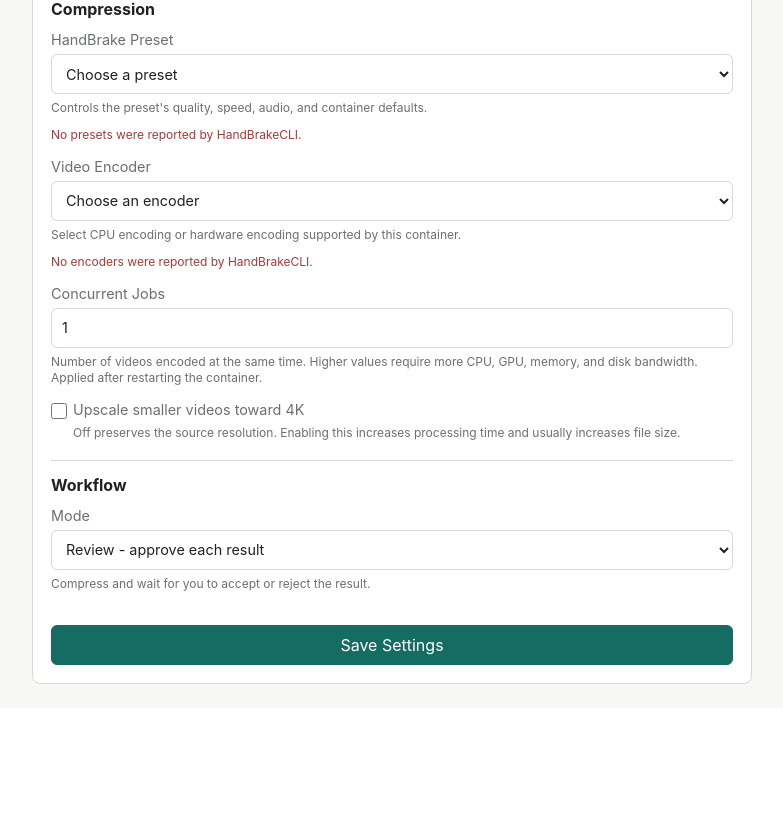
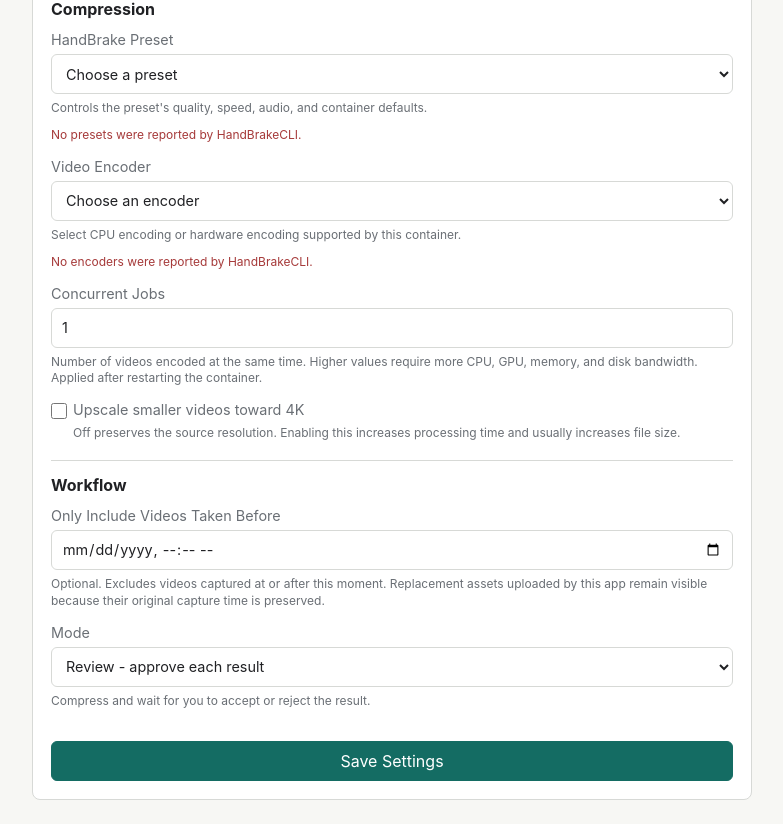
Before and after one commit to zivshek/immich-compress, a FastAPI app: page /settings in a window 1280 px wide. Shown: the part 401-1225 px from the top of the page, without its empty margins (42-825 px from the left). Before the commit the page ends 1085 px from the top, so only its background shows below. Run offline with FastAPI, Linux system fonts and the light colour scheme; data that the repository does not hold is empty; parts of the project's set-up code (start-up, migrations or seed data) failed here and were passed over; some libraries are stand-ins or nearby versions.

Commit message:
feat: filter videos by capture time

```diff
--- a/app/config.py
+++ b/app/config.py
@@ -42,6 +42,7 @@ class Settings:
     exiftool: str = os.environ.get("EXIFTOOL", "exiftool")
     handbrake_preset: str = os.environ.get("HANDBRAKE_PRESET", "")
     handbrake_encoder: str = os.environ.get("HANDBRAKE_ENCODER", "")
+    video_taken_before: str = os.environ.get("VIDEO_TAKEN_BEFORE", "")
     poll_interval_seconds: int = env_int("POLL_INTERVAL_SECONDS", 300)
     auto_process_new_uploads: bool = env_bool("AUTO_PROCESS_NEW_UPLOADS", False)
     max_concurrent_jobs: int = env_int("MAX_CONCURRENT_JOBS", 1)
@@ -67,6 +68,7 @@ def effective_settings() -> Settings:
         immich_api_key=db.get_setting("immich_api_key", settings.immich_api_key),
         handbrake_preset=db.get_setting("handbrake_preset", settings.handbrake_preset),
         handbrake_encoder=db.get_setting("handbrake_encoder", settings.handbrake_encoder),
+        video_taken_before=db.get_setting("video_taken_before", settings.video_taken_before),
         max_concurrent_jobs=max(
             1,
             int(db.get_setting("max_concurrent_jobs", str(settings.max_concurrent_jobs))),
--- a/app/main.py
+++ b/app/main.py
@@ -2,6 +2,7 @@ from __future__ import annotations
 
 from concurrent.futures import ThreadPoolExecutor
 from dataclasses import replace
+from datetime import datetime
 from pathlib import Path
 
 from fastapi import FastAPI, Form, Query, Request
@@ -239,12 +240,14 @@ def save_settings(
     immich_api_key: str = Form(...),
     handbrake_preset: str = Form(...),
     handbrake_encoder: str = Form(...),
+    video_taken_before: str = Form(default=""),
     max_concurrent_jobs: int = Form(...),
     upscale_to_4k: str | None = Form(default=None),
     replacement_mode: str = Form(...),
 ):
     immich_url = immich_url.strip().rstrip("/")
     immich_api_key = immich_api_key.strip()
+    video_taken_before = video_taken_before.strip()
     current = effective_settings()
     saved_api_key = immich_api_key or current.immich_api_key
     submitted = replace(
@@ -253,6 +256,7 @@ def save_settings(
         immich_api_key=saved_api_key,
         handbrake_preset=handbrake_preset,
         handbrake_encoder=handbrake_encoder,
+        video_taken_before=video_taken_before,
         max_concurrent_jobs=max_concurrent_jobs,
         upscale_to_4k=upscale_to_4k == "true",
         replacement_mode=normalize_mode(replacement_mode),
@@ -266,6 +270,11 @@ def save_settings(
         errors.append("Immich URL must begin with http:// or https://.")
     if not saved_api_key:
         errors.append("Immich API key is required.")
+    if video_taken_before:
+        try:
+            datetime.fromisoformat(video_taken_before.replace("Z", "+00:00"))
+        except ValueError:
+            errors.append("Video cutoff must be a valid date and time.")
     if handbrake_preset not in {option.value for option in presets}:
         errors.append("Choose a preset reported by HandBrakeCLI.")
     if handbrake_encoder not in {option.value for option in encoders}:
@@ -290,6 +299,7 @@ def save_settings(
         db.set_setting("immich_api_key", immich_api_key)
     db.set_setting("handbrake_preset", handbrake_preset)
     db.set_setting("handbrake_encoder", handbrake_encoder)
+    db.set_setting("video_taken_before", video_taken_before)
     db.set_setting("max_concurrent_jobs", str(max_concurrent_jobs))
     db.set_setting("upscale_to_4k", str(upscale_to_4k == "true"))
     db.set_setting("replacement_mode", normalize_mode(replacement_mode))
--- a/app/templates/settings.html
+++ b/app/templates/settings.html
@@ -57,6 +57,12 @@
     <fieldset>
       <legend>Workflow</legend>
       <label>
+        Only Include Videos Taken Before
+        <input id="video-taken-before-local" type="datetime-local">
+        <input id="video-taken-before" name="video_taken_before" type="hidden" value="{{ settings.video_taken_before }}">
+        <small>Optional. Excludes videos captured at or after this moment. Replacement assets uploaded by this app remain visible because their original capture time is preserved.</small>
+      </label>
+      <label>
         Mode
         <select name="replacement_mode" data-described-select="mode-description">
           <option value="review" data-description="Compress and wait for you to accept or reject the result." {% if settings.replacement_mode == "review" %}selected{% endif %}>Review - approve each result</option>
@@ -78,5 +84,17 @@
     select.addEventListener("change", updateDescription);
     updateDescription();
   });
+  const cutoffLocal = document.getElementById("video-taken-before-local");
+  const cutoffUtc = document.getElementById("video-taken-before");
+  if (cutoffUtc.value) {
+    const date = new Date(cutoffUtc.value);
+    if (!Number.isNaN(date.getTime())) {
+      const localDate = new Date(date.getTime() - date.getTimezoneOffset() * 60000);
+      cutoffLocal.value = localDate.toISOString().slice(0, 16);
+    }
+  }
+  document.querySelector(".settings-form").addEventListener("submit", () => {
+    cutoffUtc.value = cutoffLocal.value ? new Date(cutoffLocal.value).toISOString() : "";
+  });
 </script>
 {% endblock %}
```
Also changed, not shown: app/immich.py (+10 -7 lines), tests/test_db.py (+2 -0 lines).
